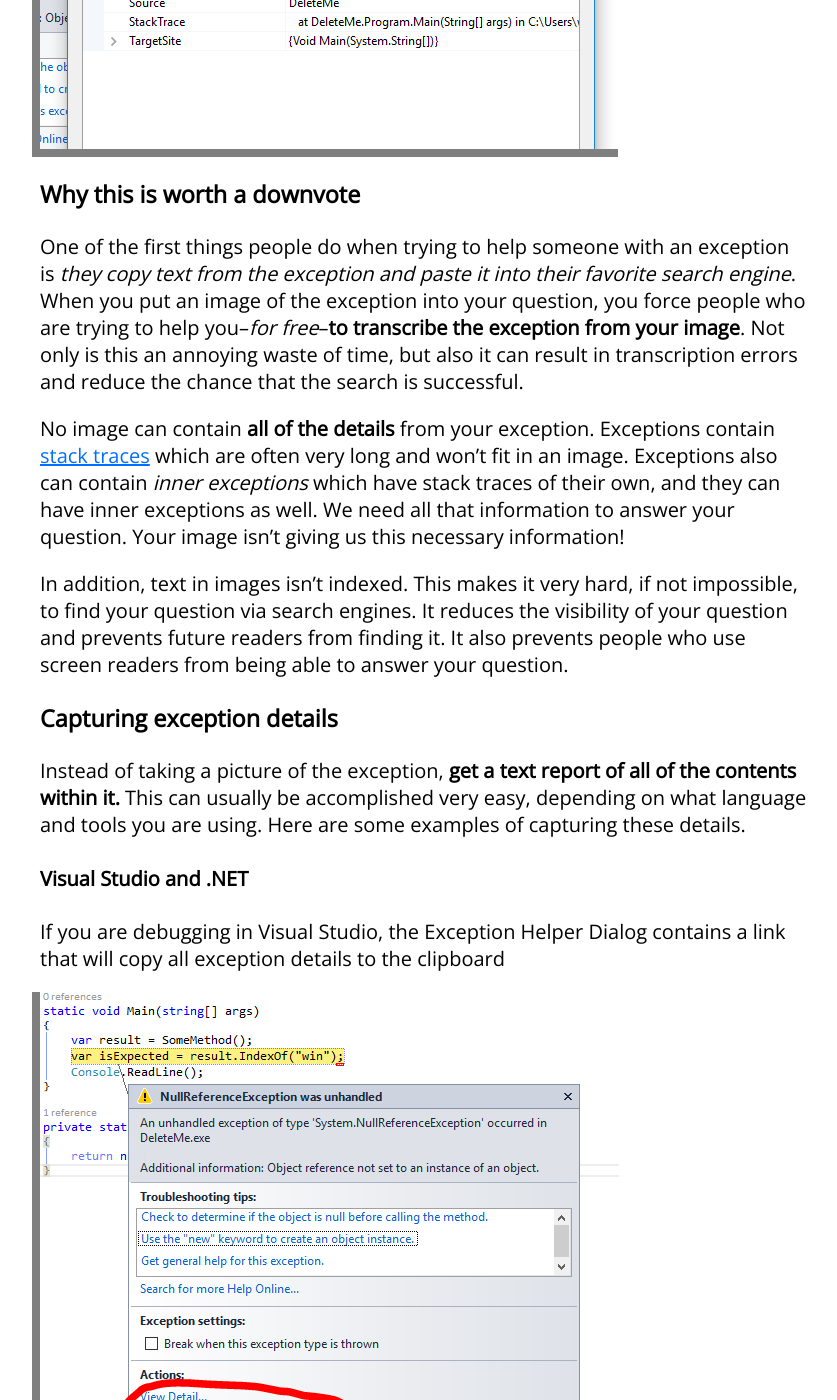
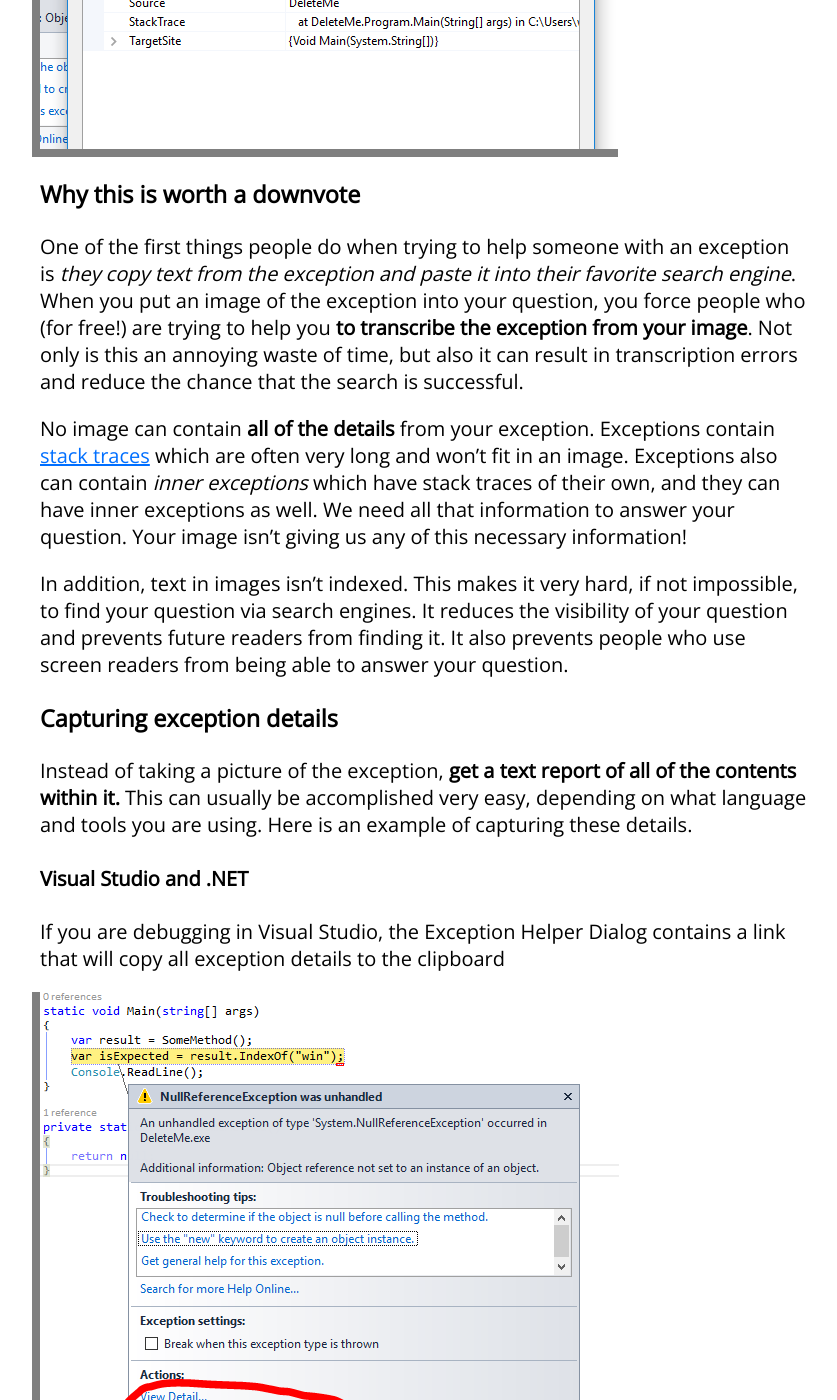
Before and after one commit to WillSullivan/idownvotedbecause, a Jekyll site: the page built from stackoverflow/imageofanexception.md, in a window 1280 px wide and 1400 px high, scrolled down 1339 px. Shown: the whole window, without its empty margins (216-1053 px from the left). Built offline with Jekyll 4.4.1, drawn with Linux system fonts in a browser that asks for light colours; some of the changed text lies outside the part shown.

Commit message:
Minor edit of text

```diff
--- a/stackoverflow/imageofanexception.md
+++ b/stackoverflow/imageofanexception.md
@@ -17,21 +17,21 @@ Pictures of Exceptions that shows some of the detail contained within the except
 ![Viewing the details of the exception](/images/stackoverflow/exceptionimage3.PNG)
 
 ### Why this is worth a downvote
-One of the first things people do when trying to help someone with an exception is *they copy text from the exception and paste it into their favorite search engine*. When you put an image of the exception into your question, you force people who are trying to help you--*for free*--**to transcribe the exception from your image**. Not only is this an annoying waste of time, but also it can result in transcription errors and reduce the chance that the search is successful.
+One of the first things people do when trying to help someone with an exception is *they copy text from the exception and paste it into their favorite search engine*. When you put an image of the exception into your question, you force people who (for free!) are trying to help you **to transcribe the exception from your image**. Not only is this an annoying waste of time, but also it can result in transcription errors and reduce the chance that the search is successful.
 
-No image can contain **all of the details** from your exception. Exceptions contain [stack traces](https://en.wikipedia.org/wiki/Stack_trace) which are often very long and won't fit in an image. Exceptions also can contain *inner exceptions* which have stack traces of their own, and they can have inner exceptions as well. We need all that information to answer your question. Your image isn't giving us this necessary information!
+No image can contain **all of the details** from your exception. Exceptions contain [stack traces](https://en.wikipedia.org/wiki/Stack_trace) which are often very long and won't fit in an image. Exceptions also can contain *inner exceptions* which have stack traces of their own, and they can have inner exceptions as well. We need all that information to answer your question. Your image isn't giving us any of this necessary information!
 
 In addition, text in images isn't indexed. This makes it very hard, if not impossible, to find your question via search engines. It reduces the visibility of your question and prevents future readers from finding it. It also prevents people who use screen readers from being able to answer your question.
 
 ### Capturing exception details
-Instead of taking a picture of the exception, **get a text report of all of the contents within it.** This can usually be accomplished very easy, depending on what language and tools you are using. Here are some examples of capturing these details.
+Instead of taking a picture of the exception, **get a text report of all of the contents within it.** This can usually be accomplished very easy, depending on what language and tools you are using. Here is an example of capturing these details.
 
 #### Visual Studio and .NET
 If you are debugging in Visual Studio, the Exception Helper Dialog contains a link that will copy all exception details to the clipboard
 
 ![The link to copy exception details to the clipboard on the exception helper dialog](/images/stackoverflow/exceptionimage2.PNG)
 
-If you are experiencing the Exception at runtime, you can [catch the exception](http://stackoverflow.com/questions/9526139/how-to-catch-exceptions) and call 'ToString()' on it. Log the result, using whatever method is most convenient for you.
+If you are experiencing the Exception at runtime, you can [catch the exception](http://stackoverflow.com/questions/9526139/how-to-catch-exceptions) and call `ToString()` on it. Log the result, using whatever method is most convenient for you.
 
 ### What to do next
 Once you have gathered all the details from the exception, you can paste it into your question in an edit. **This is important**--do not try to paste the exception details into a comment, as there is not enough room for all the of details. There is an "edit" link at the bottom of your question, click it and paste the details into your question. And don't forget to format it!
```
